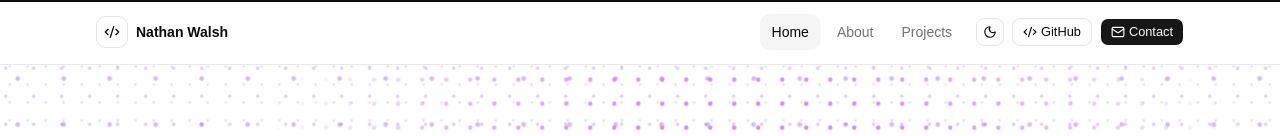
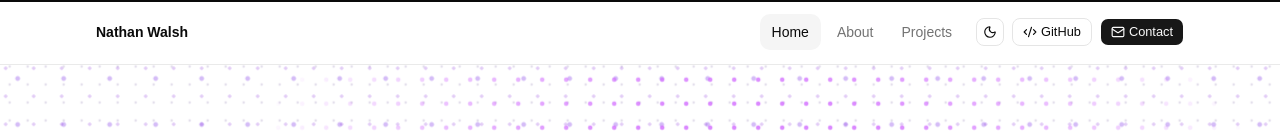
Before and after one commit to NathanWalash/portfolio, a React (Vite) app: page / in a window 1280 px wide. Shown: the top 136 px of the page. Built offline with nearby package versions, Linux system fonts and the light colour scheme.

Commit message:
polish: drop the navbar brand glyph
The bracketed code mark duplicated the icon on the GitHub button
beside it and added nothing the name does not already say.

```diff
--- a/src/components/layout/Navbar.tsx
+++ b/src/components/layout/Navbar.tsx
@@ -21,9 +21,6 @@ export function Navbar() {
           className="inline-flex min-w-0 items-center gap-2 rounded-lg text-sm font-semibold tracking-normal text-foreground outline-none transition-colors hover:text-muted-foreground focus-visible:ring-3 focus-visible:ring-ring/50 sm:mr-auto"
           aria-label="Home"
         >
-          <span className="grid size-8 place-items-center rounded-lg border border-border bg-card">
-            <Code2 className="size-4" aria-hidden="true" />
-          </span>
           <span className="truncate">{profile.name}</span>
         </Link>
 
```
